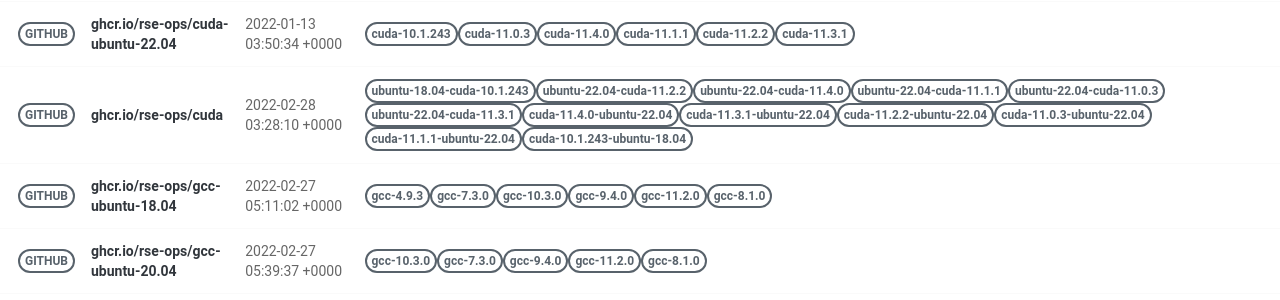
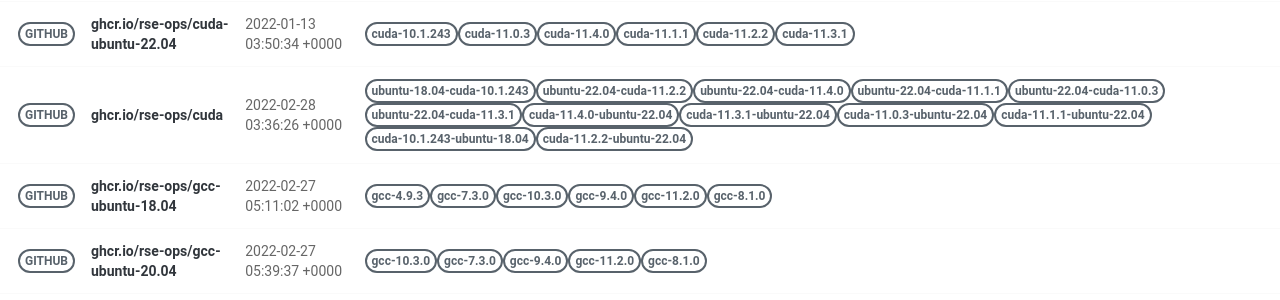
Before and after one commit to rse-ops/docker-images, a Jekyll site: the page built from pages/index.md, in a window 1280 px wide. Shown: the part 428-728 px from the top of the page. Built offline with Jekyll 4.4.1, drawn with Linux system fonts in a browser that asks for light colours; nearby versions of some CDN libraries.

Commit message:
Automated push to update library 2022-02-28

```diff
--- a/_library/ghcr.io-rse-ops-cuda.md
+++ b/_library/ghcr.io-rse-ops-cuda.md
@@ -1,7 +1,7 @@
 ---
 layout: container
 name: ghcr.io/rse-ops/cuda
-updated_at: 2022-02-28 03:28:10.412178
+updated_at: 2022-02-28 03:36:26.506750
 
 
 container_url: https://github.com/orgs/rse-ops/packages/container/package/cuda
```
Also changed, not shown: other parts of _library/ghcr.io-rse-ops-cuda.md (+3 -3 lines).
